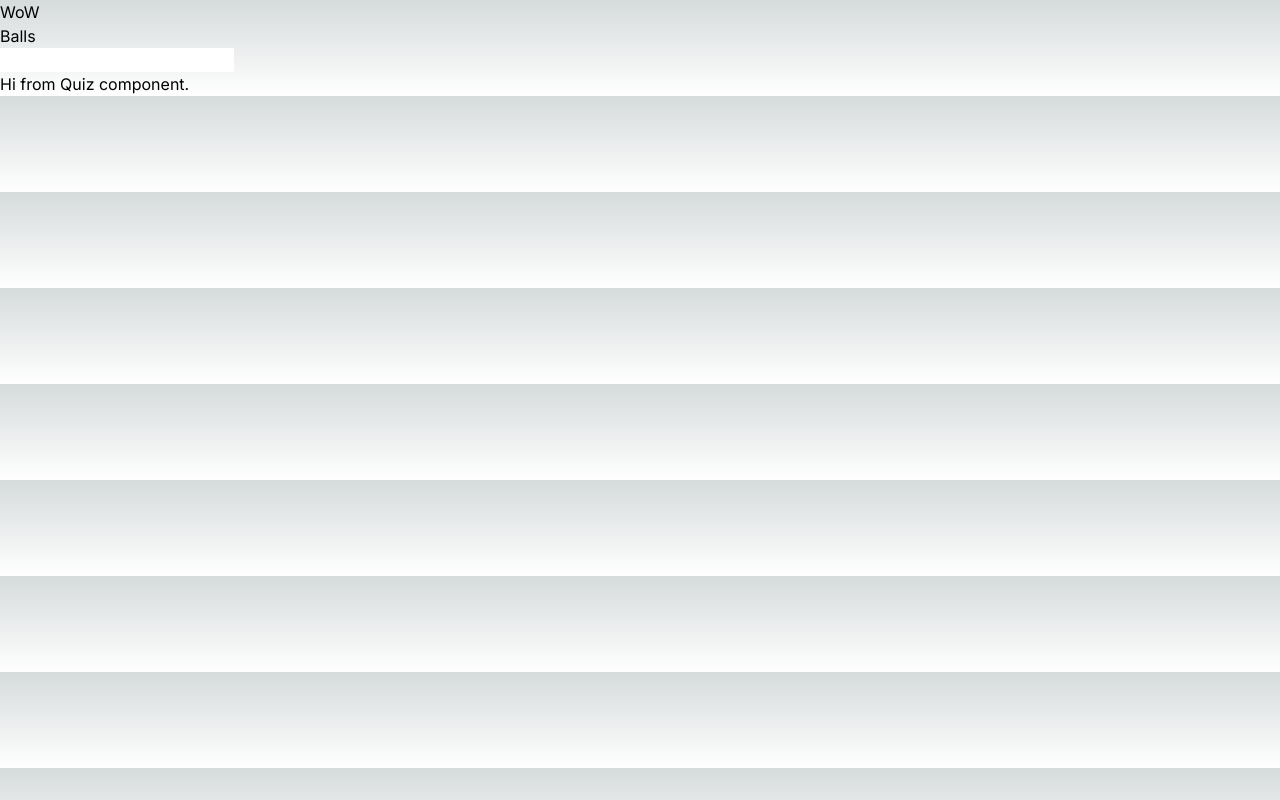
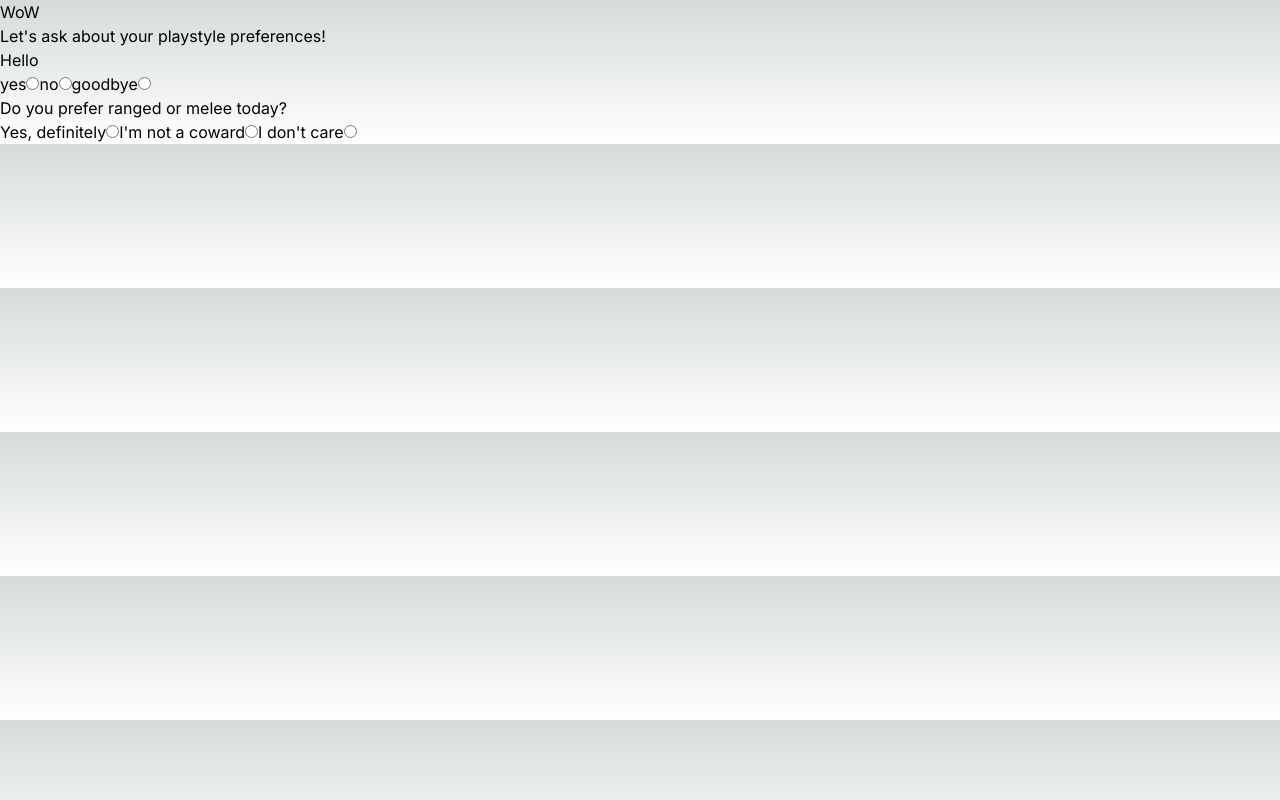
Before and after one commit to ToadNamedDuck/WowCharacterQuiz, a Next.js app: page / in a window 1280 px wide. Built offline with nearby package versions, Linux system fonts and the light colour scheme.

Commit message:
Adding questions to quiz works and they are currently rendered on home

```diff
--- a/Components/Quiz.js
+++ b/Components/Quiz.js
@@ -1,6 +1,20 @@
+'use client'
+
 import { Question } from "@/app/page";
+import QuizQuestion from "./QuizQuestion";
+
 export default function Quiz(){
-    const q1 = new Question("Hello", ["yes", "no", "goodbye"]);
-    console.log(q1);
-    return <h1>Hi from Quiz component.</h1>
+    const q1 = new Question(0, "Hello", ["yes", "no", "goodbye"]);
+    const q2 = new Question(1, "Do you prefer ranged or melee today?", ["Yes, definitely", "I'm not a coward", "I don't care"])
+    const questionArray = [q1, q2];
+    return <>
+    <div>
+        <h1>Let's ask about your playstyle preferences!</h1>
+        {
+            questionArray.map(question => {
+                return <QuizQuestion key={`Question-${questionArray.indexOf(question)}`} QuestionClassObj={question}/>
+            })
+        }
+    </div>
+    </>
 }
--- a/Components/QuizQuestion.js
+++ b/Components/QuizQuestion.js
@@ -1,3 +1,37 @@
-export default function QuizQuestion(QuestionClassObj){
+import { useEffect, useState } from "react";
 
+export default function QuizQuestion({ QuestionClassObj }) {
+    const [selectedAnswer, setAnswer] = useState(0);
+
+    useEffect(() => {
+
+    }, [QuestionClassObj])
+
+    let count = -1;
+    return <>
+        {
+            QuestionClassObj !== undefined || QuestionClassObj !== null ?
+                <div class="individualQuestion">
+                    <h3>{QuestionClassObj.qText}</h3>
+                    {
+                        QuestionClassObj.qChoices.map(choice => {
+                            count++;
+                            return <>
+                                <label htmlFor={"Q-"+count}>{choice}</label>
+                                <input
+                                    type="radio"
+                                    id={"Q-"+count}
+                                    name={QuestionClassObj.qText}
+                                    key={QuestionClassObj.qText + `-${count}`}
+                                    value={count}
+                                    onChange={(e) => setAnswer(parseInt(e.target.value))}
+                                />
+                            </>
+                        })
+                    }
+                </div>
+                :
+                ""
+        }
+    </>
 }
--- a/src/app/page.js
+++ b/src/app/page.js
@@ -1,12 +1,14 @@
 import Quiz from "../../Components/Quiz";
 
 export class Question{
+  qId;
   qText = "";
   qChoices = [];
-  constructor(questionText, ...choices){
+  constructor(qID, questionText, choices){
+    this.qId = qID;
     this.qText = questionText;
     if(choices !== null || choices !== undefined){
-      choices.forEach(choice => {
+      choices.map(choice => {
         this.qChoices.push(choice);
       });
     }
@@ -15,8 +17,6 @@
 export default function Home(){
   return <>
     <h1>WoW</h1>
-    <p>Balls</p>
-    <input type="text"/>
     <Quiz/>
   </>
 }
```
